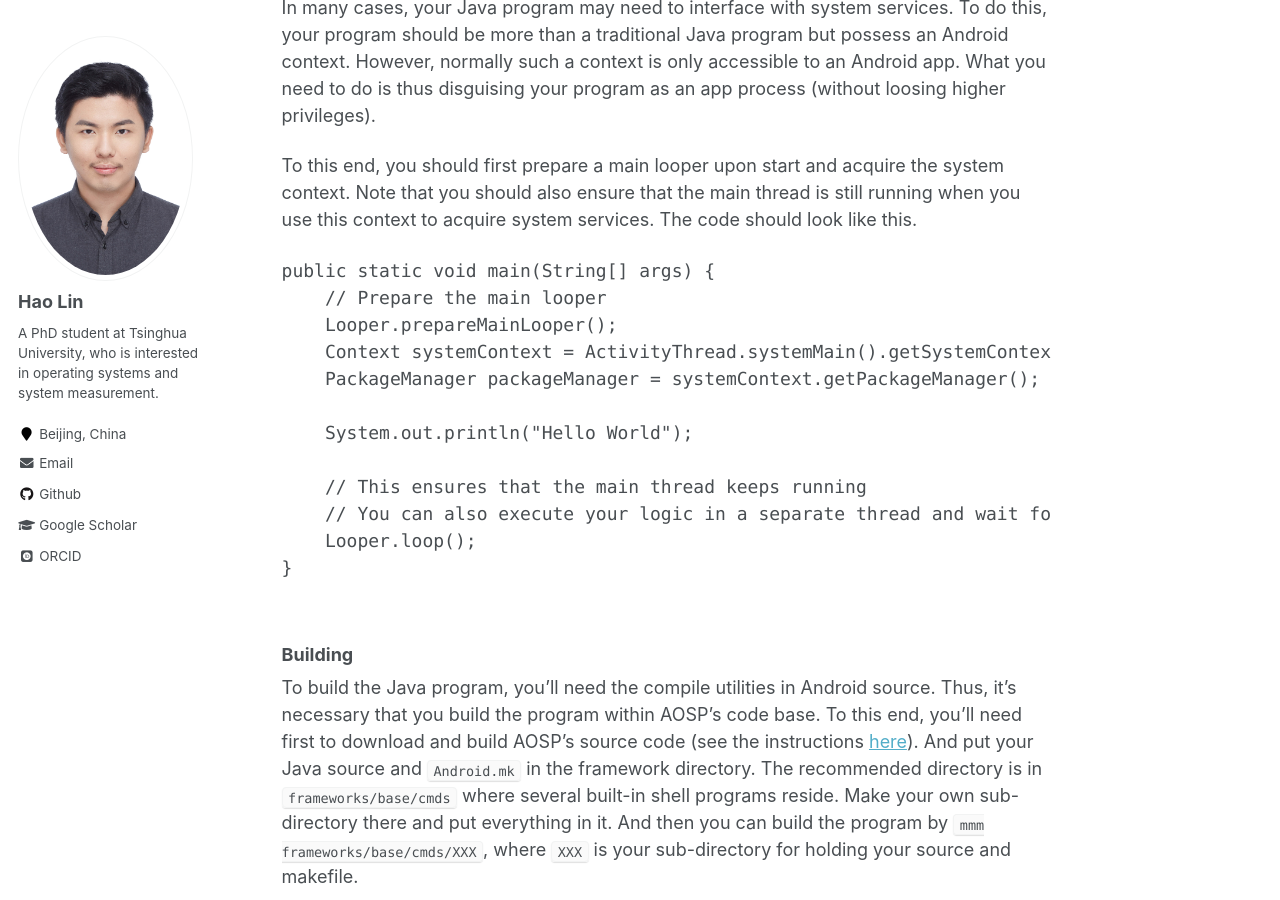
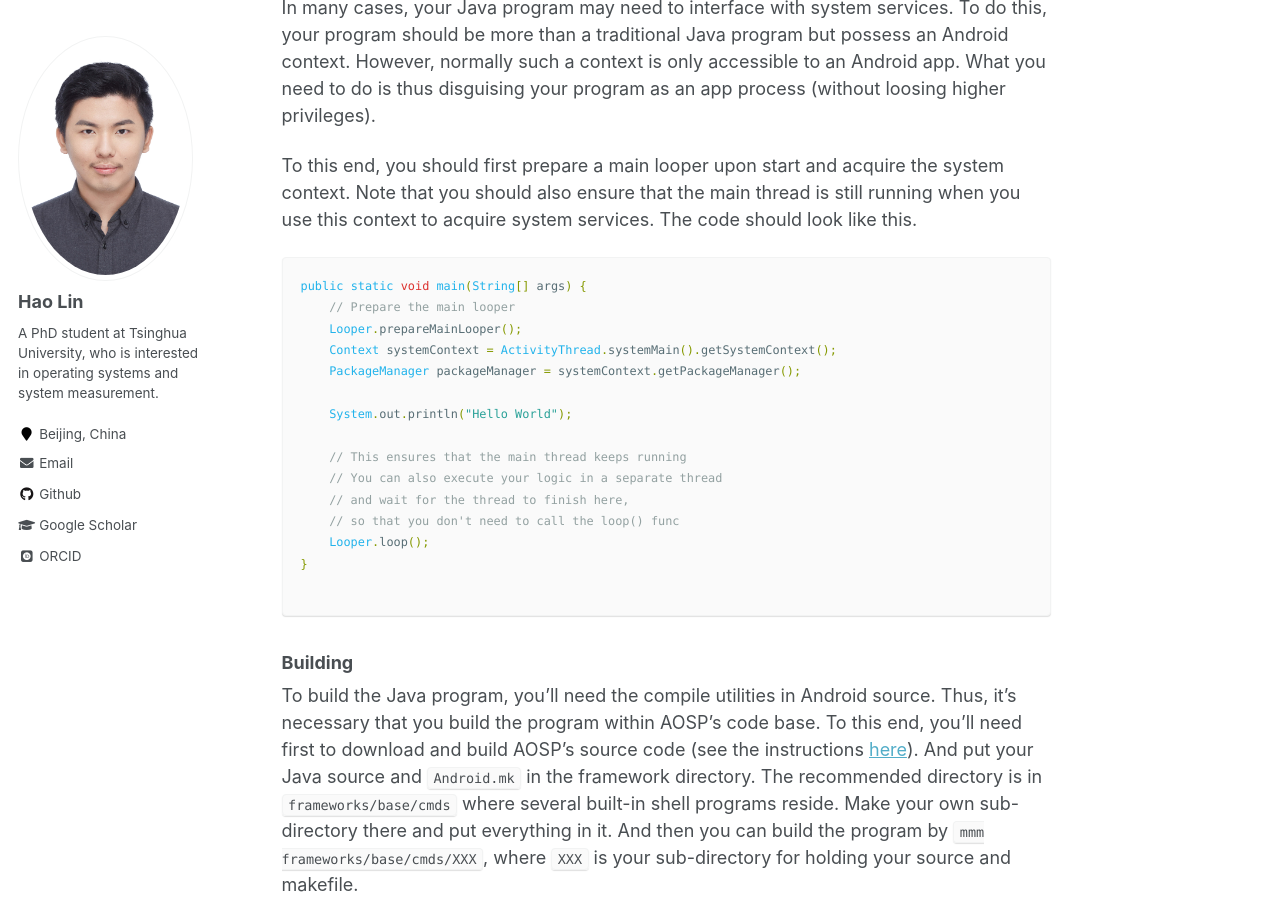
Before and after one commit to andylin-hao/andylin-hao.github.io, a Jekyll site: the page built from _posts/2022-10-26-Building-A-Shell-Android.md, in a window 1280 px wide and 900 px high, scrolled down 1126 px. Built offline with Jekyll 4.4.1, drawn with Linux system fonts in a browser that asks for light colours; some web fonts are replaced.

Commit message:
Update build shell post

````diff
--- a/_posts/2022-10-26-Building-A-Shell-Android.md
+++ b/_posts/2022-10-26-Building-A-Shell-Android.md
@@ -46,7 +46,7 @@ What you need to do is thus disguising your program as an app process (without l
 To this end, you should first prepare a main looper upon start and acquire the system context.
 Note that you should also ensure that the main thread is still running when you use this context to acquire system services.
 The code should look like this.
-```Java
+```java
 public static void main(String[] args) {
     // Prepare the main looper
     Looper.prepareMainLooper();
@@ -56,7 +56,9 @@ public static void main(String[] args) {
     System.out.println("Hello World");
 
     // This ensures that the main thread keeps running
-    // You can also execute your logic in a separate thread and wait for the thread to finish here, so that you don't need to call the loop() func
+    // You can also execute your logic in a separate thread
+    // and wait for the thread to finish here,
+    // so that you don't need to call the loop() func
     Looper.loop();
 }
 
````
